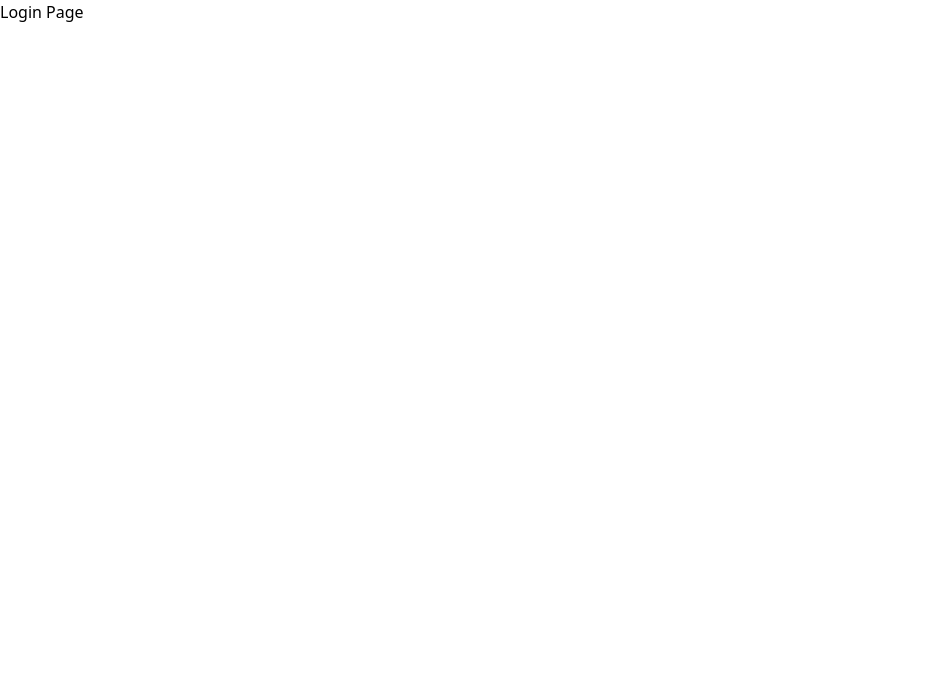
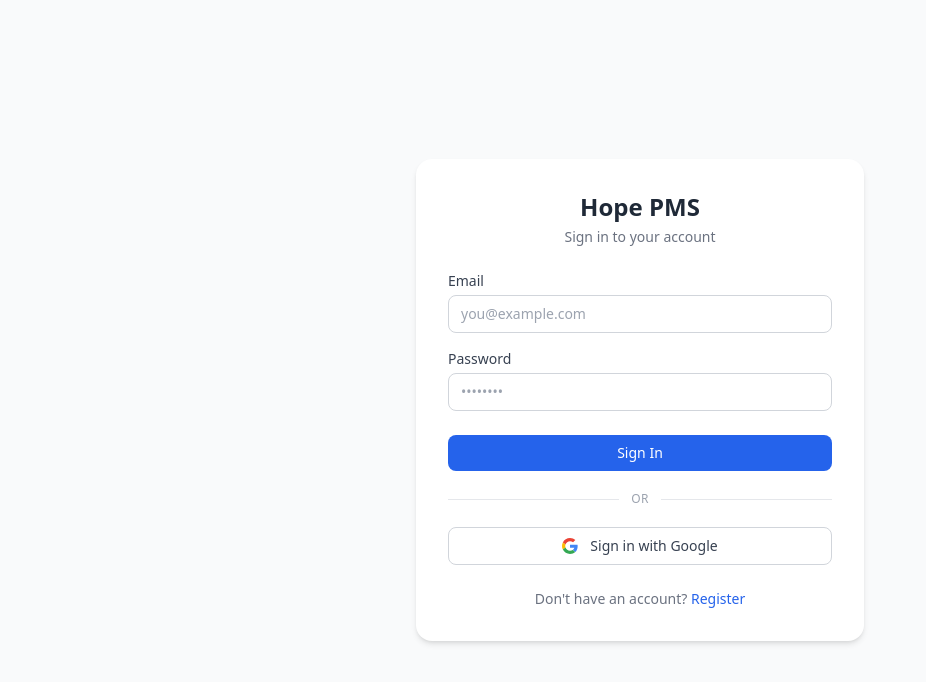
Before and after one commit to JaniceHernandez/Product-Management-System, a React (Vite) app: page /login in a window 1280 px wide. Shown: the top 682 px of the page, without its empty margins (0-926 px from the left). Built offline with nearby package versions, Linux system fonts and the light colour scheme.

Commit message:
Build Login page with email/password form, validation, and Google button

```diff
--- a/src/pages/LoginPage.jsx
+++ b/src/pages/LoginPage.jsx
@@ -1,3 +1,169 @@
-export default function LoginPage(){
-  return <div>Login Page</div>
+// src/pages/LoginPage.jsx
+import { useState } from 'react';
+import { Link } from 'react-router-dom';
+
+export default function LoginPage() {
+  const [email, setEmail]         = useState('');
+  const [password, setPassword]   = useState('');
+  const [errors, setErrors]       = useState({});
+  const [formError, setFormError] = useState('');
+  const [loading, setLoading]     = useState(false);
+
+  // ── Client-side validation ──────────────────────────────────
+  function validate() {
+    const newErrors = {};
+
+    if (!email.trim()) {
+      newErrors.email = 'Email is required.';
+    } else if (!/^[^\s@]+@[^\s@]+\.[^\s@]+$/.test(email)) {
+      newErrors.email = 'Enter a valid email address.';
+    }
+
+    if (!password) {
+      newErrors.password = 'Password is required.';
+    }
+
+    return newErrors;
+  }
+
+  // ── Email / Password submit handler ─────────────────────────
+  // M4 (S1-T12) will replace the console.log with the real
+  // supabase.auth.signInWithPassword() call.
+  async function handleEmailLogin() {
+    setFormError('');
+    const validationErrors = validate();
+
+    if (Object.keys(validationErrors).length > 0) {
+      setErrors(validationErrors);
+      return;
+    }
+
+    setErrors({});
+    setLoading(true);
+
+    try {
+      // TODO (M4 — S1-T12): replace with Supabase signInWithPassword
+      console.log('Email login submitted:', { email, password });
+    } catch {
+      setFormError('An unexpected error occurred. Please try again.');
+    } finally {
+      setLoading(false);
+    }
+  }
+
+  // ── Google OAuth handler ─────────────────────────────────────
+  // M4 (S1-T13) will replace the console.log with the real
+  // supabase.auth.signInWithOAuth() call.
+  async function handleGoogleLogin() {
+    setFormError('');
+
+    try {
+      // TODO (M4 — S1-T13): replace with Supabase signInWithOAuth
+      console.log('Google login triggered');
+    } catch {
+      setFormError('Google sign-in failed. Please try again.');
+    }
+  }
+
+  // ── Render ───────────────────────────────────────────────────
+  return (
+    <div className="min-h-screen bg-gray-50 flex items-center justify-center px-4">
+      <div className="w-full max-w-md bg-white rounded-2xl shadow-md p-8">
+
+        {/* Header */}
+        <div className="mb-6 text-center">
+          <h1 className="text-2xl font-bold text-gray-800">Hope PMS</h1>
+          <p className="text-sm text-gray-500 mt-1">Sign in to your account</p>
+        </div>
+
+        {/* Form-level error (set by M4 after failed Supabase call) */}
+        {formError && (
+          <div className="mb-4 rounded-lg bg-red-50 border border-red-200 px-4 py-3 text-sm text-red-700">
+            {formError}
+          </div>
+        )}
+
+        {/* ── Email field ── */}
+        <div className="mb-4">
+          <label
+            htmlFor="email"
+            className="block text-sm font-medium text-gray-700 mb-1"
+          >
+            Email
+          </label>
+          <input
+            id="email"
+            type="email"
+            value={email}
+            onChange={(e) => setEmail(e.target.value)}
+            placeholder="you@example.com"
+            className={`w-full rounded-lg border px-3 py-2 text-sm focus:outline-none focus:ring-2 focus:ring-blue-500 ${
+              errors.email ? 'border-red-400 bg-red-50' : 'border-gray-300'
+            }`}
+          />
+          {errors.email && (
+            <p className="mt-1 text-xs text-red-600">{errors.email}</p>
+          )}
+        </div>
+
+        {/* ── Password field ── */}
+        <div className="mb-6">
+          <label
+            htmlFor="password"
+            className="block text-sm font-medium text-gray-700 mb-1"
+          >
+            Password
+          </label>
+          <input
+            id="password"
+            type="password"
+            value={password}
+            onChange={(e) => setPassword(e.target.value)}
+            placeholder="••••••••"
+            className={`w-full rounded-lg border px-3 py-2 text-sm focus:outline-none focus:ring-2 focus:ring-blue-500 ${
+              errors.password ? 'border-red-400 bg-red-50' : 'border-gray-300'
+            }`}
+            onKeyDown={(e) => e.key === 'Enter' && handleEmailLogin()}
+          />
+          {errors.password && (
+            <p className="mt-1 text-xs text-red-600">{errors.password}</p>
+          )}
+        </div>
+
+        {/* ── Sign In button ── */}
+        <button
+          onClick={handleEmailLogin}
+          disabled={loading}
+          className="w-full bg-blue-600 hover:bg-blue-700 disabled:bg-blue-300 text-white font-medium py-2 px-4 rounded-lg text-sm transition-colors"
+        >
+          {loading ? 'Signing in...' : 'Sign In'}
+        </button>
+
+        {/* ── OR divider ── */}
+        <div className="flex items-center my-5">
+          <div className="flex-1 border-t border-gray-200" />
+          <span className="mx-3 text-xs text-gray-400 uppercase tracking-wide">or</span>
+          <div className="flex-1 border-t border-gray-200" />
+        </div>
+
+        {/* ── Google OAuth button ── */}
+        <button
+          onClick={handleGoogleLogin}
+          className="w-full flex items-center justify-center gap-3 border border-gray-300 hover:bg-gray-50 text-gray-700 font-medium py-2 px-4 rounded-lg text-sm transition-colors"
+        >
+          <img src="/google-icon.svg" alt="" className="w-4 h-4" />
+          Sign in with Google
+        </button>
+
+        {/* ── Register link ── */}
+        <p className="mt-6 text-center text-sm text-gray-500">
+          Don't have an account?{' '}
+          <Link to="/register" className="text-blue-600 hover:underline font-medium">
+            Register
+          </Link>
+        </p>
+
+      </div>
+    </div>
+  );
 }
```
Also changed, not shown: public/google-icon.svg (added).
